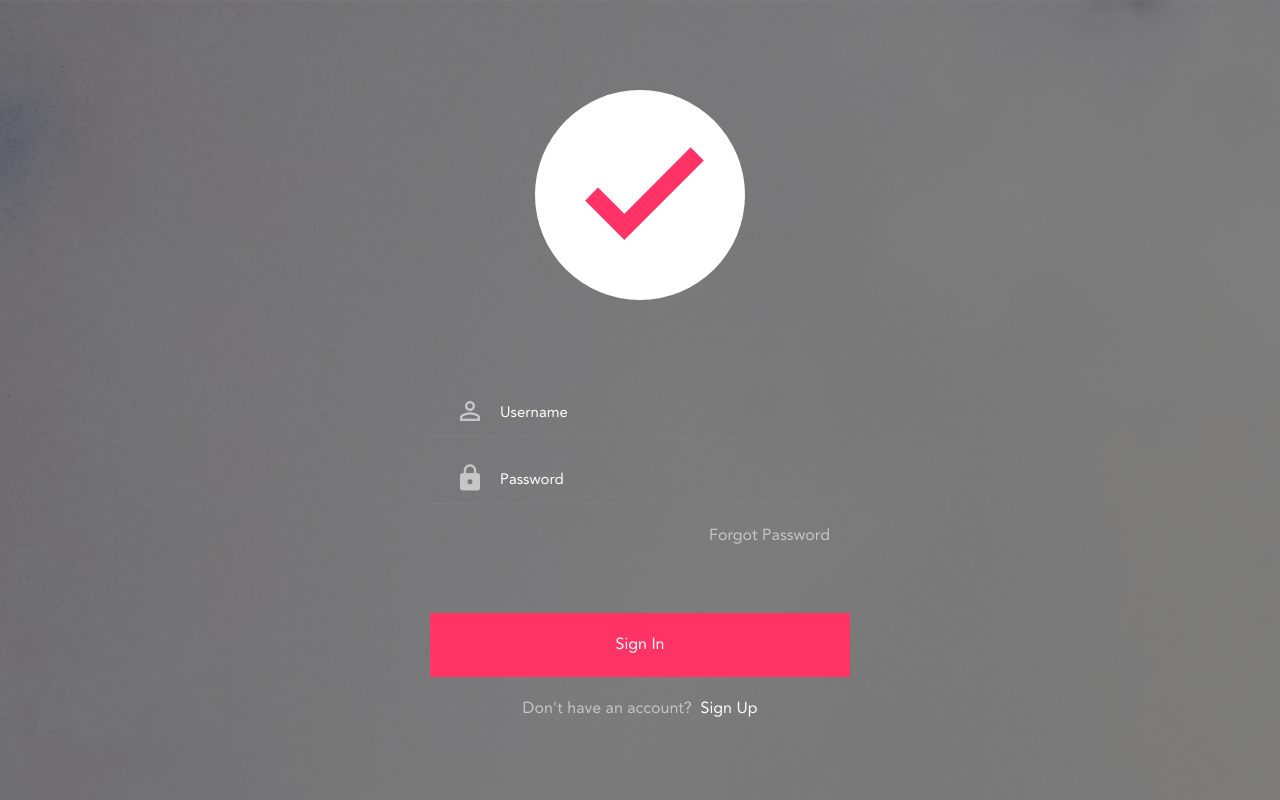
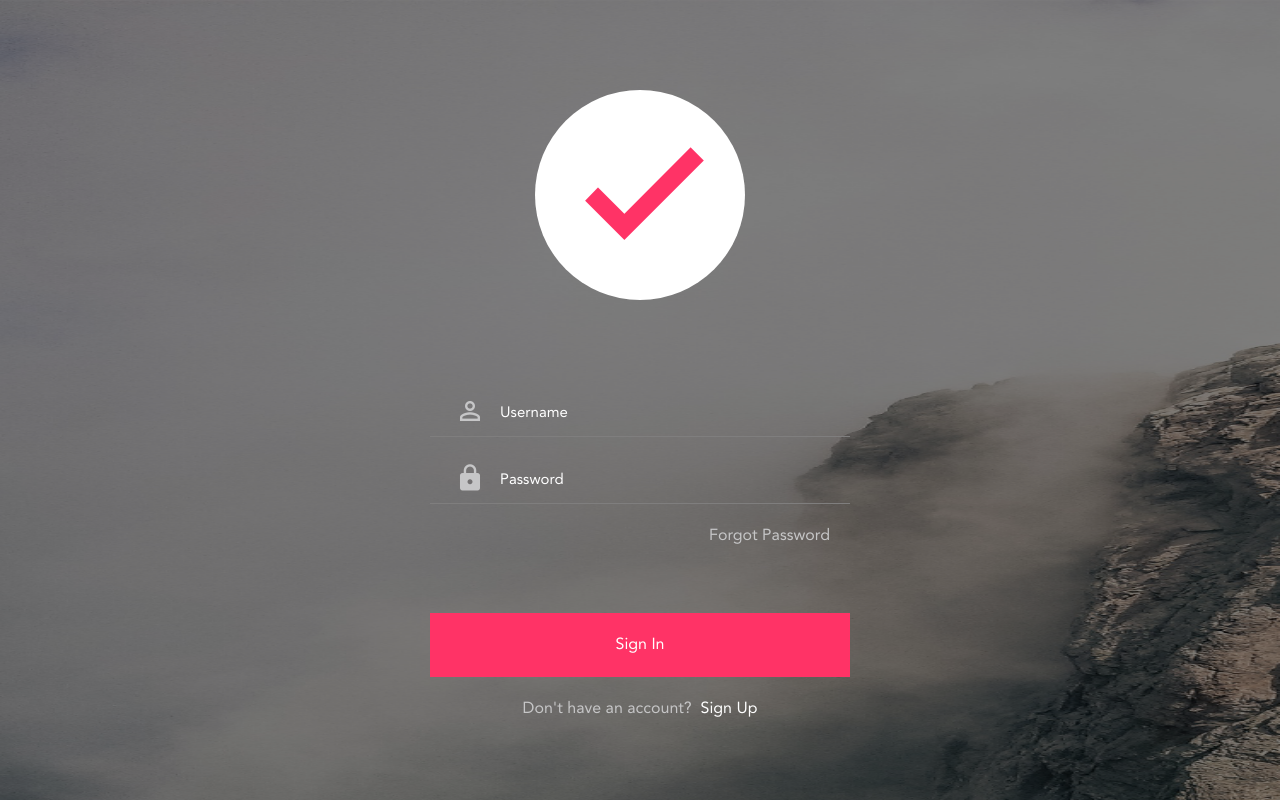
Before and after one commit to nitesh796/ToDoApp, a PHP site: page / in a window 1280 px wide. Run offline with PHP 8.4, Linux system fonts and the light colour scheme.

Commit message:
some changes in css for design issues

```diff
--- a/css/style.css
+++ b/css/style.css
@@ -15,7 +15,7 @@ body {
   background: url(../img/bgimg.png);
   background-repeat: no-repeat;
   background-size: cover;
-  height: 100%;
+  min-height: 100vh;
 }
 .header-icon {
   padding: 90px 0;
@@ -92,18 +92,13 @@ body {
 }
 
 /* Login Responsive */
-@media (max-width: 420px) {
-  .page-container {
-    max-width: 100%;
-  }
-}
 @media (min-width: 420px) {
   .page-content {
     background: transparent;
   }
-  body {
+  .page-container {
     background: url(../img/bgimg.png);
     background-repeat: no-repeat;
-    background-size: cover;
+    background-size: 100% 100%;
   }
 }
```
